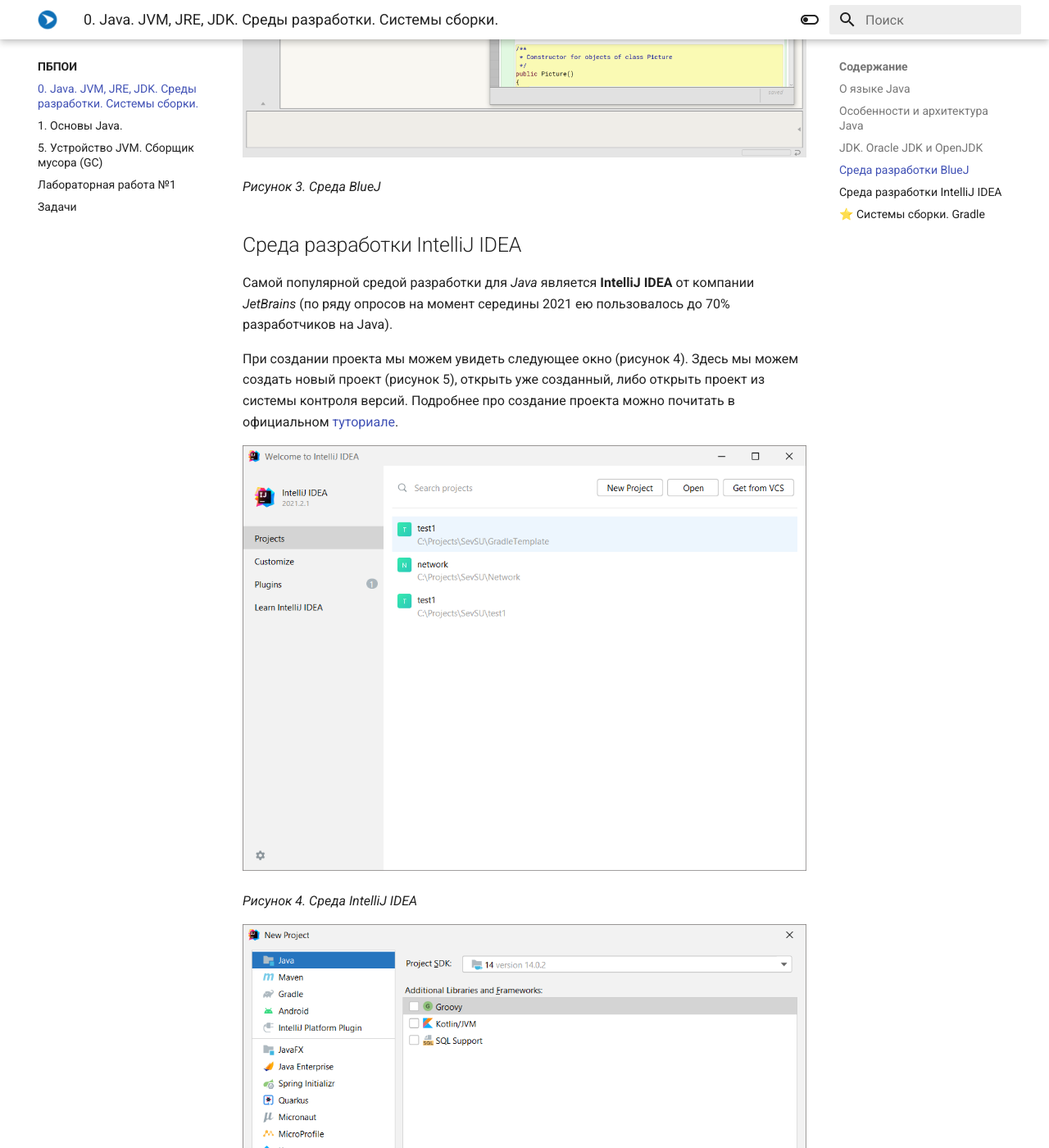
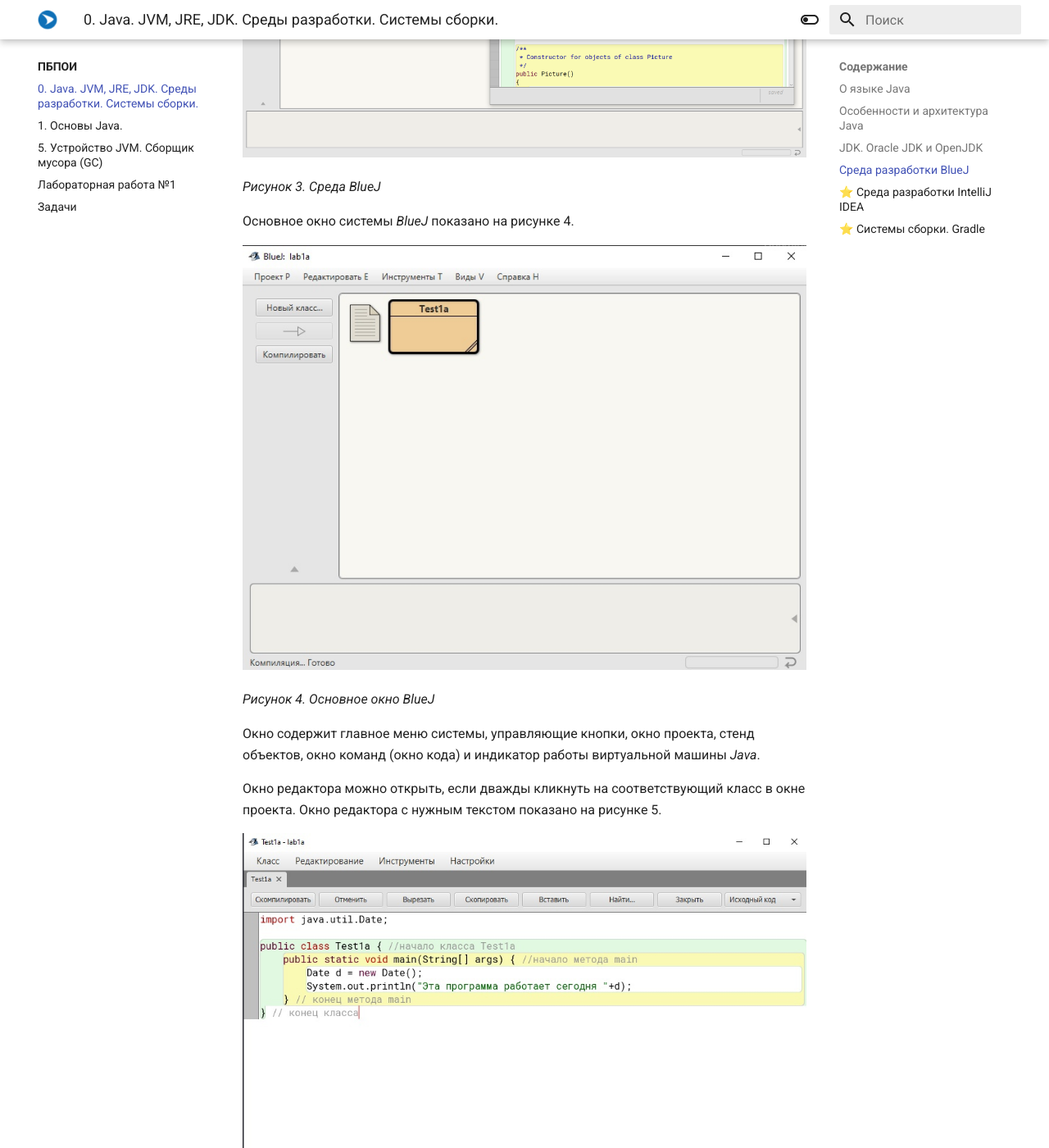
Before and after one commit to readonlyden/Programming-101, an MkDocs documentation site: the page built from docs/ПБПОИ/0-prerequisites.md, in a window 1280 px wide and 1400 px high, scrolled down 3811 px. Shown: the whole window at 82% size. Built offline with MkDocs 1.6.1 and Material for MkDocs 9.7.7, drawn with Linux system fonts in a browser that asks for light colours; some of the changed text lies outside the part shown.

Commit message:
Update screenshots

```diff
--- a/docs/ПБПОИ/0-prerequisites.md
+++ b/docs/ПБПОИ/0-prerequisites.md
@@ -61,22 +61,51 @@
 
 *Рисунок 3. Среда BlueJ*
 
-## Среда разработки IntelliJ IDEA
+Основное окно системы *BlueJ* показано на рисунке 4.
+
+![Рисунок 4. Основное окно BlueJ](../assets/images/ПБПОИ/lab1/bluej_ide.jpg)
+
+*Рисунок 4. Основное окно BlueJ*
+
+Окно содержит главное меню системы, управляющие кнопки, окно проекта, стенд объектов, окно команд (окно кода) и индикатор работы виртуальной машины *Java*.
+
+Окно редактора можно открыть, если дважды кликнуть на соответствующий класс в окне проекта. Окно редактора с нужным текстом показано на рисунке 5.
+
+![Рисунок 5. Окно текстового редактора](../assets/images/ПБПОИ/lab1/bluej_editor.jpg)
+
+*Рисунок 5. Окно текстового редактора*
+
+Запуск проекта осуществляется с помощью контекстного меню, которое можно открыть при клике правой кнопкой мыши на соответствующем классе.
+
+![Рисунок 6. Контекстное меню класса](../assets/images/ПБПОИ/lab1/bluej_run.jpg)
+
+*Рисунок 6. Контекстное меню класса и доступные методы, в т.ч. метод `main`*
+
+Результат работы программы выводятся в окно терминала (рисунок 7). (Если окна терминала нет, в главном окне выберите *Виды* – *Показать терминал*).
+
+![Рисунок 7. Окно терминала. Результат выполнения программы](../assets/images/ПБПОИ/lab1/bluej_result.jpg)
+
+*Рисунок 7. Окно терминала. Результат выполнения программы*
+
+
+## ⭐ Среда разработки IntelliJ IDEA
 Самой популярной средой разработки для *Java* является **IntelliJ IDEA** от компании *JetBrains* (по ряду опросов на момент середины 2021 ею пользовалось до 70% разработчиков на Java).
 
-При создании проекта мы можем увидеть следующее окно (рисунок 4). Здесь мы можем создать новый проект (рисунок 5), открыть уже созданный, либо открыть проект из системы контроля версий. Подробнее про создание проекта можно почитать в официальном [туториале](https://www.jetbrains.com/help/idea/creating-and-running-your-first-java-application.html).
+При создании проекта мы можем увидеть следующее окно (рисунок 8). Здесь мы можем создать новый проект (рисунок 9), открыть уже созданный, либо открыть проект из системы контроля версий. Подробнее про создание проекта можно почитать в официальном [туториале](https://www.jetbrains.com/help/idea/creating-and-running-your-first-java-application.html).
 
-![Рисунок 4. Приветственное окно](../assets/images/ПБПОИ/shared/intellij-new-project.png)
+Главное окно среды показано на рисунке 10.
 
-*Рисунок 4. Среда IntelliJ IDEA*
+![Рисунок 8. Приветственное окно](../assets/images/ПБПОИ/shared/intellij-new-project.png)
 
-![Рисунок 5. Окно создания нового проекта](../assets/images/ПБПОИ/shared/intellij-new-project2.png)
+*Рисунок 8. Среда IntelliJ IDEA*
 
-*Рисунок 5. Среда IntelliJ IDEA*
+![Рисунок 9. Окно создания нового проекта](../assets/images/ПБПОИ/shared/intellij-new-project2.png)
 
-![Рисунок 6. Среда IntelliJ](../assets/images/ПБПОИ/shared/intellij.png)
+*Рисунок 9. Среда IntelliJ IDEA*
 
-*Рисунок 6. Среда IntelliJ IDEA*
+![Рисунок 10. Среда IntelliJ](../assets/images/ПБПОИ/shared/intellij.png)
+
+*Рисунок 10. Среда IntelliJ IDEA*
 
 Скачать данную среду можно с [официального сайта](https://www.jetbrains.com/idea/download). По этому адресу можно найти установочые образы для Windows, MacOS, Linux. Кроме того, сама среда доступна в двух версиях - *Ultimate* (платная с триальным бесплатным периодом) и *Community* (бесплатная). Для обучения рекомендуется бесплатная версия *Community*.
 
```
Also changed, not shown: other parts of docs/ПБПОИ/0-prerequisites.md (+9 -9 lines), docs/index.md (+4 -0 lines), docs/ПБПОИ/lab1.md (+6 -6 lines), docs/assets/images/ПБПОИ/lab1/bluej_editor.jpg (added), docs/assets/images/ПБПОИ/lab1/bluej_ide.jpg (added), docs/assets/images/ПБПОИ/lab1/bluej_result.jpg (added), docs/assets/images/ПБПОИ/lab1/bluej_run.jpg (added).
